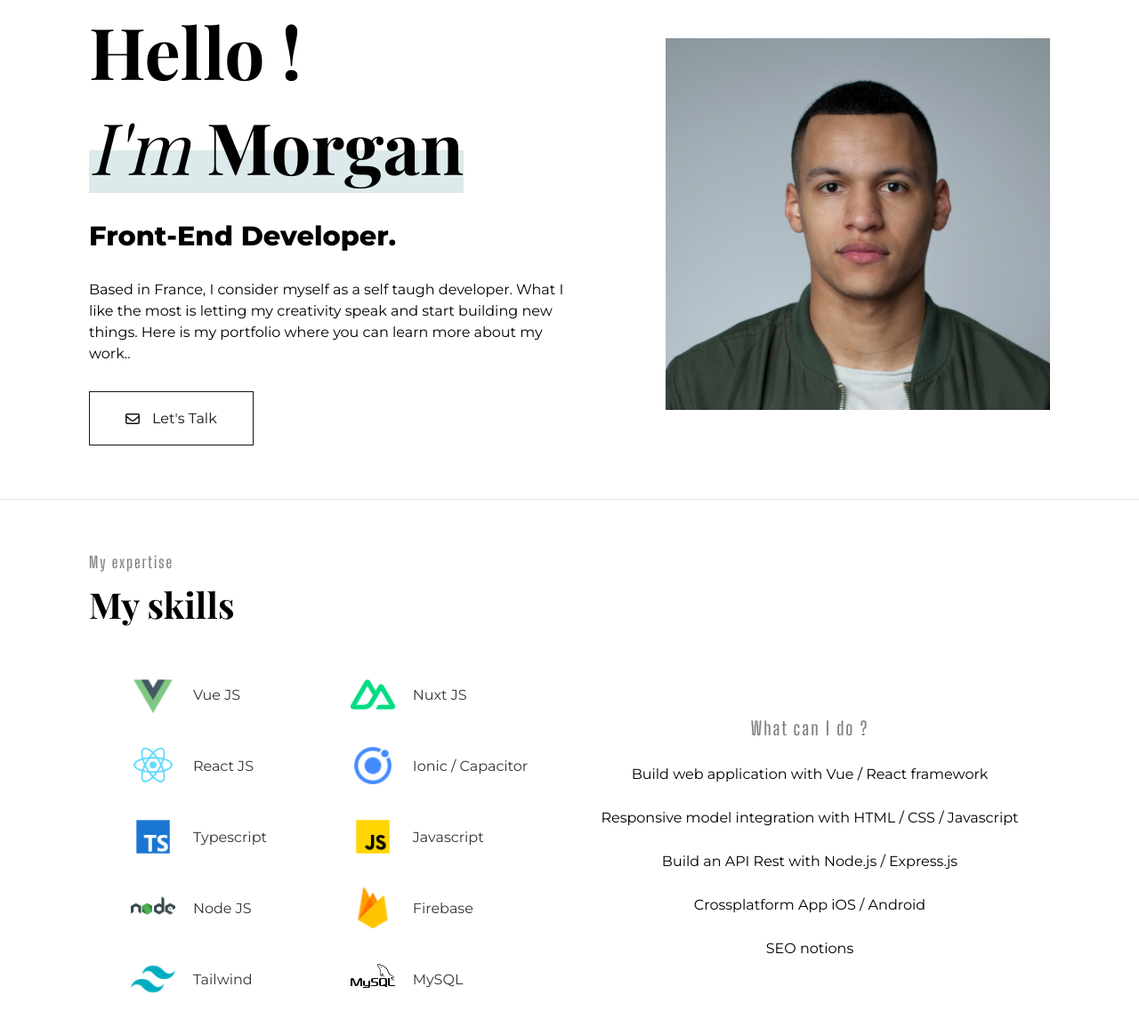
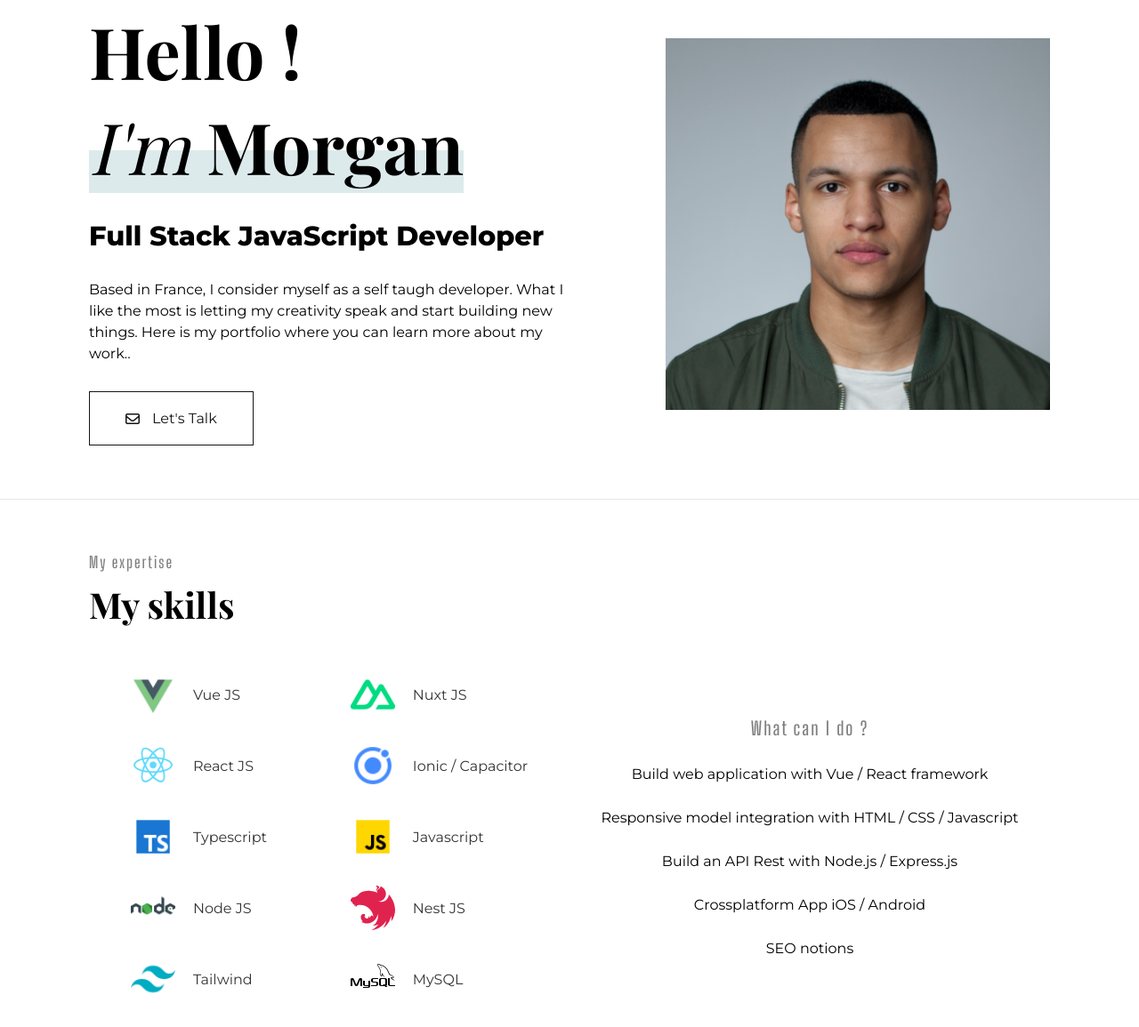
Before and after one commit to morgan-massamba/portfolio, a plain HTML site: page index.html in a window 1280 px wide. Shown: the part 187-1342 px from the top of the page at 89% size. Drawn offline with nearby package versions, Linux system fonts and the light colour scheme; a web font is replaced by a local one.

Commit message:
full stack javacript update

```diff
--- a/index.html
+++ b/index.html
@@ -45,7 +45,7 @@
           <div class="personnal-infos">
             <h2 class="heading">Hello !</h2>
             <h2 class="heading heading-bg"><span>I'm</span> Morgan</h2>
-            <h3 class="work">Front-End Developer.</h3>
+            <h3 class="work">Full Stack JavaScript Developer</h3>
             <p class="bio">
               Based in France, I consider myself as a self taugh developer. What
               I like the most is letting my creativity speak and start building
@@ -137,9 +137,9 @@
               </div>
               <div class="wrapper-skills__item">
                 <div class="skill-logo">
-                  <img src="./images/icon-firebase.png" alt="Firebase logo" />
+                  <img src="./images/nestjs.svg" alt="Nest logo" />
                 </div>
-                <span>Firebase</span>
+                <span>Nest JS</span>
               </div>
               <div class="wrapper-skills__item">
                 <div class="skill-logo">
```
Also changed, not shown: images/nestjs.svg (added).
